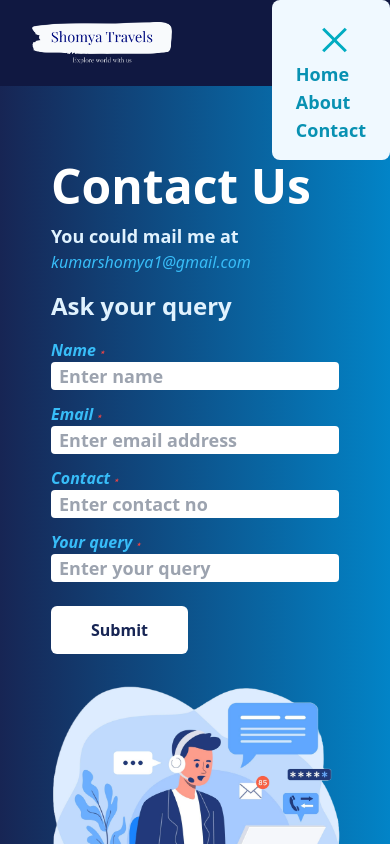
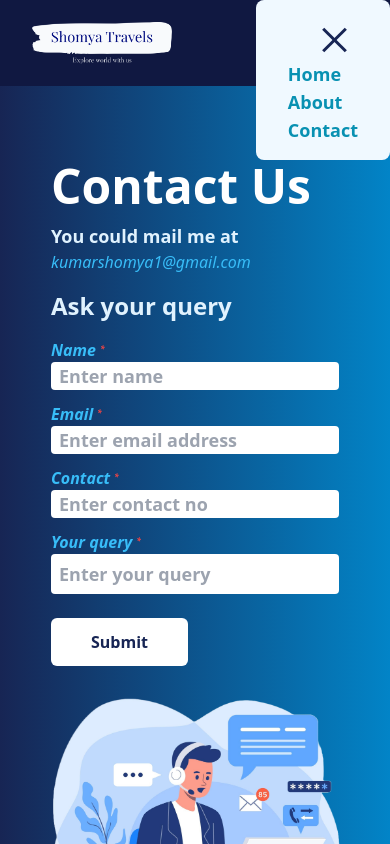
Before and after one commit to Shomyakumar/Explore_The_World, a React (Create React App) app: page /contact in a window 390 px wide. Both pictures are taken after a click on the button 334 px from the left and 40 px from the top of the page. Shown: the top 844 px of the page. Built offline with nearby package versions, Linux system fonts and the light colour scheme.

Commit message:
changed image for about pages

```diff
--- a/src/components/Details.js
+++ b/src/components/Details.js
@@ -1,5 +1,5 @@
 
-import about from "../assets/about.png"
+import about from "../assets/about1.png"
 export default function Details(){
     return(
         <div className="bg-sky-100">
@@ -22,7 +22,7 @@ export default function Details(){
                     </p>
                 </div>
                 <div className="p-2  " >
-                  <img src={about} alt="about" className=" min-w-[300px]"/>
+                  <img src={about} alt="about" className=" min-w-[300px]" loading="lazy"/>
                 </div>
             </div>
         </div>
--- a/src/components/Navbar.js
+++ b/src/components/Navbar.js
@@ -7,7 +7,7 @@ export default function Navbar(){
 
     const toggleMobileMenu = () => {
       setMobileMenuOpen(!isMobileMenuOpen);
-      console.log(isMobileMenuOpen);
+
     };
 
 
@@ -27,16 +27,16 @@ export default function Navbar(){
 
                 {/* hanburger button */}
                 <div className="md:hidden z-10">
-                   <button onClick={toggleMobileMenu}> <Twirl color="#00ACC1" /></button>
+                   <button onClick={toggleMobileMenu}> <Twirl color={isMobileMenuOpen?" rgb(23 37 84)":"#FFFFFF"} /></button>
                  </div>
                 {
                     isMobileMenuOpen&&(
                         <div className="md:hidden absolute top-0 -z-5 right-0 px-6 pt-[60px] py-4 bg-sky-50 rounded-lg">
 
                             <ul className="flex flex-col text-cyan-600 font-semibold text-lg ">
-                                <li><Link to="/">Home</Link></li>
-                                <li><Link to="/about">About</Link></li>
-                                <li><Link to="/contact">Contact</Link></li>
+                                <li><Link to="/" className="py-2 px-2">Home</Link></li>
+                                <li><Link to="/about" className="py-2 px-2">About</Link></li>
+                                <li><Link to="/contact" className="py-2 px-2">Contact</Link></li>
                             </ul>
                         </div>
                     )
--- a/src/pages/Contact.js
+++ b/src/pages/Contact.js
@@ -36,7 +36,7 @@ function Contact() {
                         <p className='text-2xl text-sky-100 font-semibold mb-4'>Ask your query</p>
                         <form onSubmit={submitHandler} className='flex gap-3 flex-col items-start'>
                            <label className='flex flex-col  w-full max-w-[400px]'><p className='text-sky-400 italic font-semibold'>
-                            Name <sup className='text-red-500 text-[0.3rem]'>★</sup></p>
+                            Name <sup className='text-red-500 text-[0.5rem]'>*</sup></p>
                                 <input type="text" name="Name" onChange={changeHandler} value={formData.Name}
                                     required placeholder='Enter name'
                                     className='px-2 rounded py- w-full text-blue-950 text-lg font-semibold
@@ -44,7 +44,7 @@ function Contact() {
                                 />
                            </label>
                            <label className='flex flex-col  w-full max-w-[400px]'><p className='text-sky-400 italic font-semibold'>
-                            Email <sup className='text-red-500 text-[0.3rem]'>★</sup></p>
+                            Email <sup className='text-red-500 text-[0.5rem]'>*</sup></p>
                                 <input type="email" name="email" onChange={changeHandler} value={formData.email}
                                     required placeholder='Enter email address'
                                     className='px-2 rounded py- w-full text-blue-950 text-lg font-semibold
@@ -52,7 +52,7 @@ function Contact() {
                                 />
                            </label>
                            <label className='flex flex-col  w-full max-w-[400px]'><p className='text-sky-400 italic font-semibold'>
-                            Contact <sup className='text-red-500 text-[0.3rem]'>★</sup></p>
+                            Contact <sup className='text-red-500 text-[0.5rem]'>*</sup></p>
                                 <input type="number" name="contact" onChange={changeHandler} value={formData.contact}
                                     required placeholder='Enter contact no'
                                     className='px-2 rounded py- w-full text-blue-950 text-lg font-semibold
@@ -60,10 +60,10 @@ function Contact() {
                                 />
                            </label>
                            <label className='flex flex-col  w-full max-w-[400px]'><p className='text-sky-400 italic font-semibold'>
-                            Your query <sup className='text-red-500 text-[0.3rem]'>★</sup></p>
+                            Your query <sup className='text-red-500 text-[0.5rem]'>*</sup></p>
                                 <input type="text" name="query" onChange={changeHandler} value={formData.query}
                                     required placeholder='Enter your query'
-                                    className='px-2 rounded py- w-full text-blue-950 text-lg font-semibold
+                                    className='px-2 rounded py- w-full h-10 text-blue-950 text-lg font-semibold
                                     focus:outline-offset-1 focus:outline focus:outline-sky-400'
                                 />
                            </label>
@@ -74,7 +74,7 @@ function Contact() {
                     </div>
                 </div>
                 <div className=' max-w-[600px]'>
-                    <img src={contact} alt="contact" className=' md:w-[300px] lg:w-[400px] xl:w-[600px] object-contain'/>
+                    <img src={contact} alt="contact" className=' md:w-[300px] lg:w-[400px] xl:w-[600px] object-contain' loading='lazy'/>
                 </div>
             </div>
         <Footer/>
```
Also changed, not shown: src/assets/about1.png (added).
